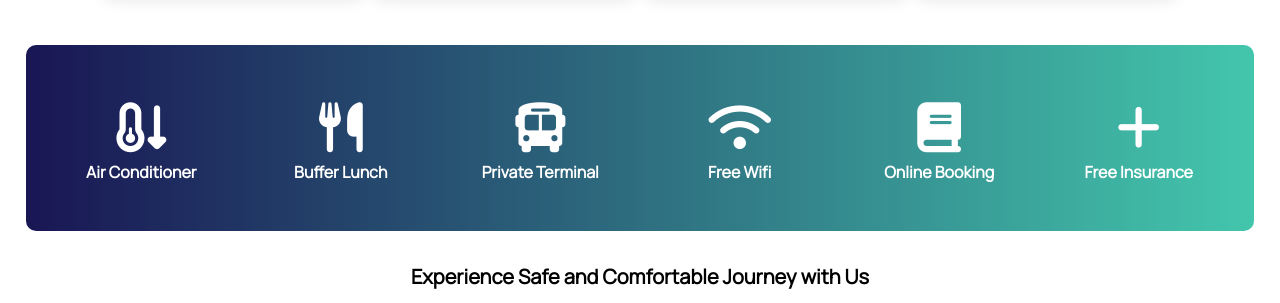
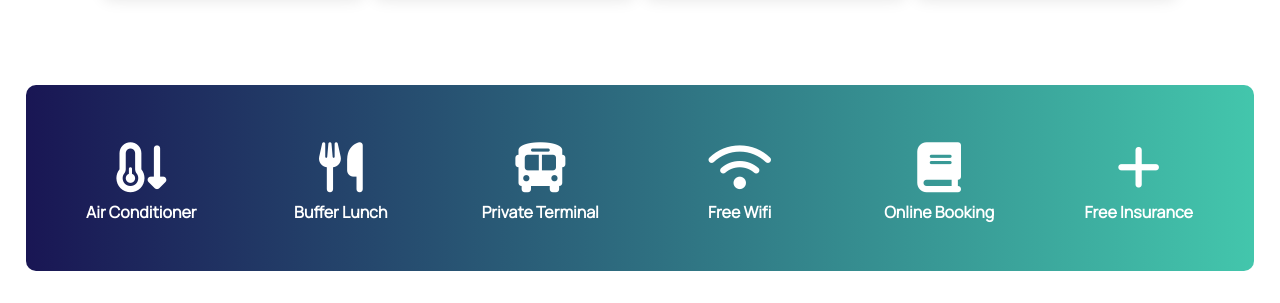
Before and after one commit to NischalBatas/ppp, a plain HTML site: page our_bus.html in a window 1280 px wide. Shown: the part 1011-1314 px from the top of the page. Drawn offline with Linux system fonts and the light colour scheme.

```diff
--- a/css/our_bus.css
+++ b/css/our_bus.css
@@ -197,6 +197,7 @@
     padding: 2rem 1rem;
     text-align: center;
     align-items: center;
+    margin: 3.5rem 0;
 }
 
 .bus-content-main-services-item{
```
